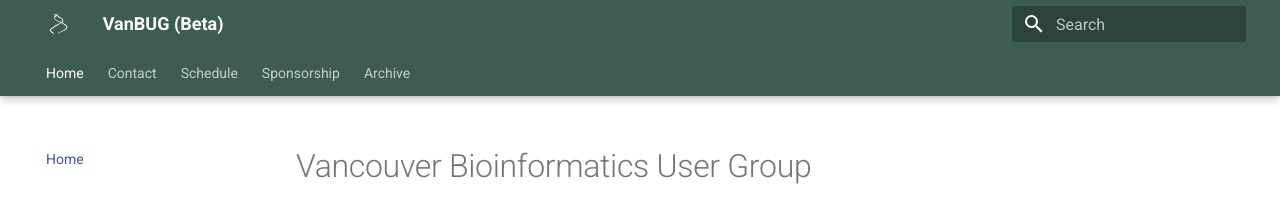
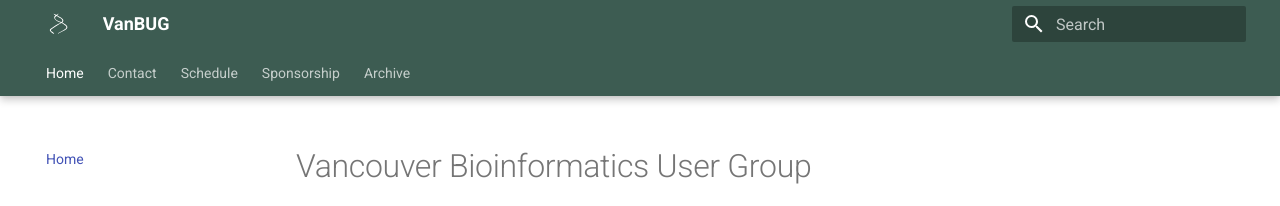
Before and after one commit to van-bug/van-bug.github.io, an MkDocs documentation site: the page built from src/index.md, in a window 1280 px wide. Shown: the top 206 px of the page. Built offline with MkDocs 1.6.1 and Material for MkDocs 9.7.7, drawn with Linux system fonts in a browser that asks for light colours; comment, search, counter and statistics services are not loaded.

Commit message:
Remove beta since ready to swap

```diff
--- a/mkdocs.yml
+++ b/mkdocs.yml
@@ -1,4 +1,4 @@
-site_name: VanBUG (Beta)
+site_name: VanBUG
 docs_dir: src
 theme:
   name: material
```
